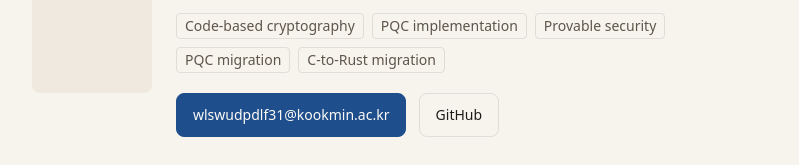
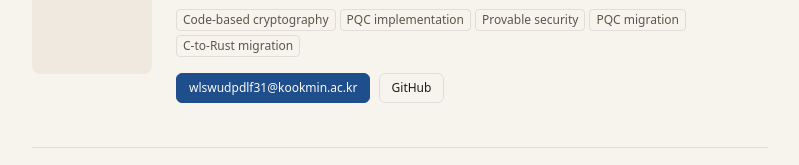
Before and after one commit to DongHyeon0729/DongHyeon0729.github.io, a plain HTML site: page index.html in a window 1280 px wide. Shown: the part 183-348 px from the top of the page, without its empty margins (240-1039 px from the left). Drawn offline with Linux system fonts and the light colour scheme; a web font is replaced by a local one.

Commit message:
style: 첫 화면 태그와 버튼 축소, 社를 한글로 변경
Co-Authored-By: Claude Opus 5.5 <noreply@anthropic.com>

```diff
--- a/index.html
+++ b/index.html
@@ -35,9 +35,9 @@
   header .role { margin: 8px 0 4px; font-size: 18px; line-height: 28px; }
   header .muted { margin: 0; }
   .photo { width: 120px; height: 160px; flex: none; border-radius: 8px; background: var(--raised); object-fit: cover; }
-  .tags { display: flex; flex-wrap: wrap; gap: 8px; margin: 16px 0 20px; }
-  .tags span { padding: 2px 8px; border: 1px solid var(--line); border-radius: 4px; color: var(--fg2); font-size: 14px; line-height: 20px; }
-  .btn { display: inline-block; margin: 0 8px 8px 0; padding: 10px 16px; border: 1px solid var(--line); border-radius: 8px; color: var(--fg); font-size: 14px; line-height: 22px; text-decoration: none; transition: background-color 150ms var(--ease), opacity 150ms var(--ease); }
+  .tags { display: flex; flex-wrap: wrap; gap: 4px; margin: 12px 0 16px; }
+  .tags span { padding: 0 6px; border: 1px solid var(--line); border-radius: 4px; color: var(--fg2); font-size: 12px; line-height: 20px; }
+  .btn { display: inline-block; margin: 0 4px 4px 0; padding: 4px 12px; border: 1px solid var(--line); border-radius: 6px; color: var(--fg); font-size: 12px; line-height: 20px; text-decoration: none; transition: background-color 150ms var(--ease), opacity 150ms var(--ease); }
   .btn:hover { background: var(--raised); }
   .btn.primary { border-color: var(--accent); background: var(--accent); color: var(--on-accent); }
   .btn.primary:hover { opacity: .88; }
@@ -122,9 +122,9 @@
 <h2 id="projects">R&amp;D projects</h2>
 <ul class="tl">
   <li><span class="muted">2025</span><span>오류정정부호 기반 최신 양자내성암호 안전성 및 효율성 연구<br><span class="muted">ETRI부설 국가보안기술연구소</span></span></li>
-  <li><span class="muted">2025</span><span>양자내성암호 통합 라이브러리 개발<br><span class="muted">Y社</span></span></li>
+  <li><span class="muted">2025</span><span>양자내성암호 통합 라이브러리 개발<br><span class="muted">Y사</span></span></li>
   <li><span class="muted">2024 – 2025</span><span>KCMVP 보안수준 3 암호모듈 제작을 위한 핵심기술 개발<br><span class="muted">IITP</span></span></li>
-  <li><span class="muted">2024</span><span>양자내성암호 구현 기술 개발<br><span class="muted">I社</span></span></li>
+  <li><span class="muted">2024</span><span>양자내성암호 구현 기술 개발<br><span class="muted">I사</span></span></li>
   <li><span class="muted">2024</span><span>국가공공 정보시스템 안전성 및 활용성 제고를 위한 차세대 암호체계 개발<br><span class="muted">IITP</span></span></li>
   <li><span class="muted">2023</span><span>부호기반 암호의 안전성 및 효율성에 관한 연구<br><span class="muted">NRF</span></span></li>
 </ul>
```
